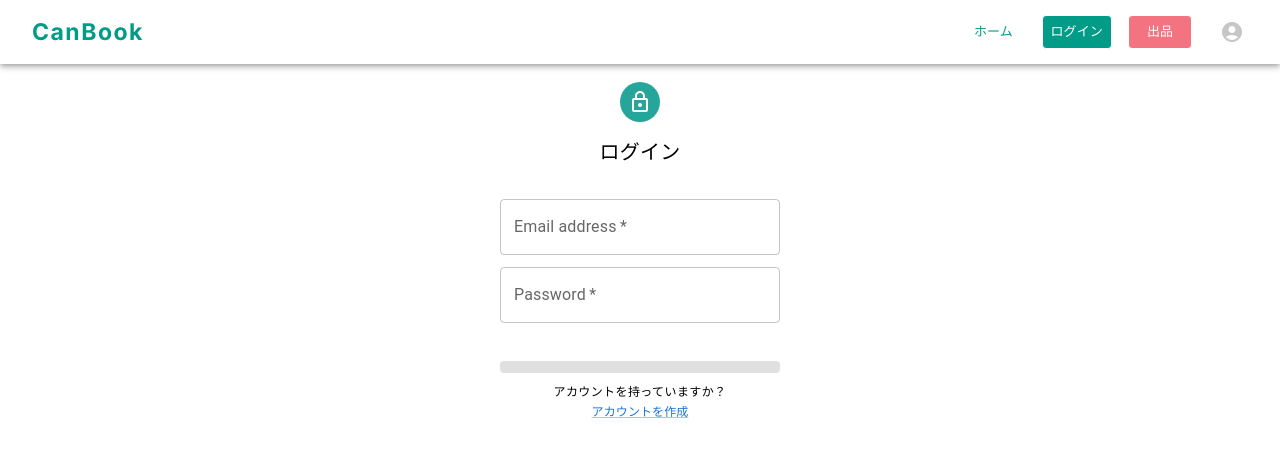
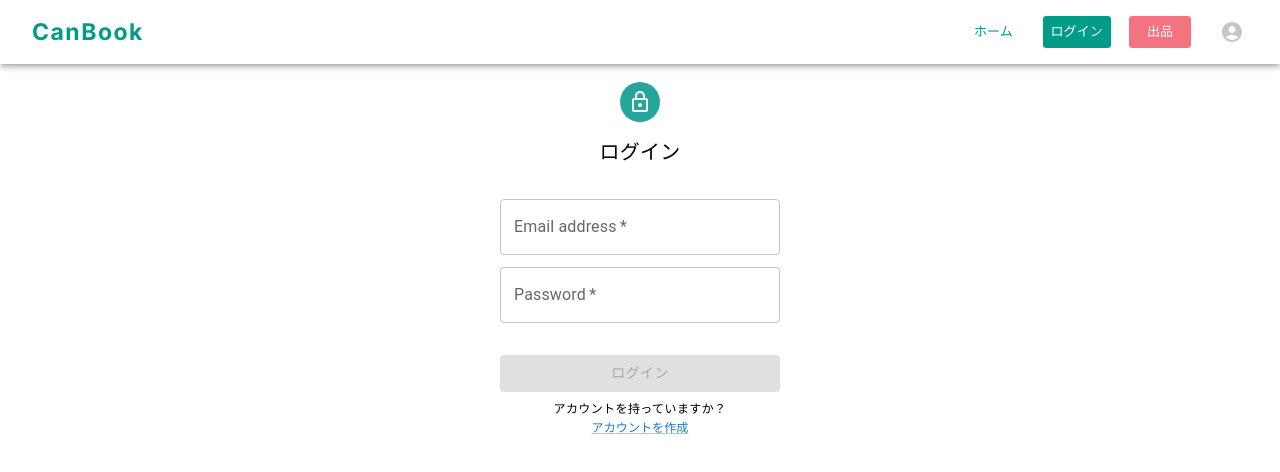
Before and after one commit to shiori-42/CanBook, a Next.js app in the folder frontend/: page / in a window 1280 px wide. Shown: the top 472 px of the page. Built offline with nearby package versions, Linux system fonts and the light colour scheme.

Commit message:
ログインボタンの修正

```diff
--- a/frontend/app/components/Auth.tsx
+++ b/frontend/app/components/Auth.tsx
@@ -149,7 +149,9 @@ export const Auth = () => {
             }
             // href="/profile-form" //ここは普通に飛ばしちゃって大丈夫なのか？
             //ダメでしたuseMutateAuthにかいてる
-          ></Button>
+          >
+            {isLogin ? "ログイン" : "会員登録"}
+          </Button>
         </Box>
       </form>
       <Box position={"relative"}>
```
